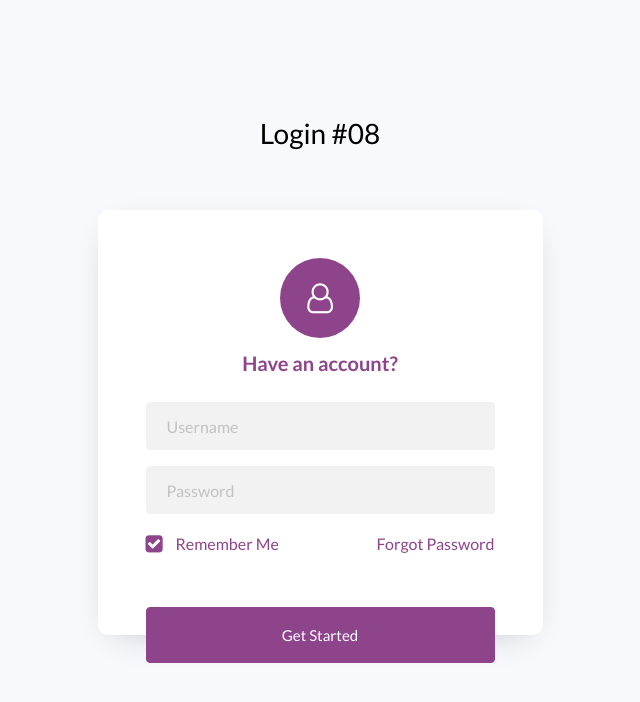
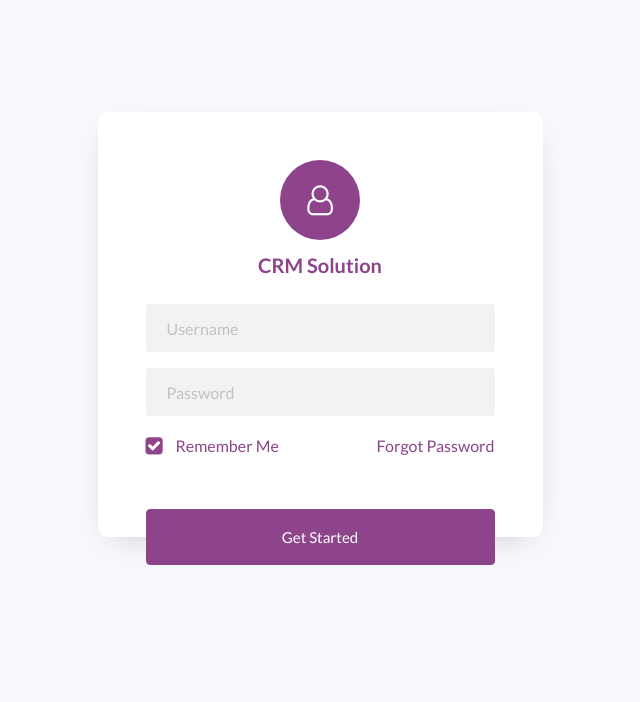
Before and after one commit to Yanperm/ElasticBeanstalk, a plain HTML site: page index.html in a window 1280 px wide. Shown: the whole page, without its empty margins (320-960 px from the left). Drawn offline with Linux system fonts and the light colour scheme.

Commit message:
Update index.html

```diff
--- a/index.html
+++ b/index.html
@@ -1,5 +1,6 @@
 <!doctype html>
 <html lang="en">
+
 <head>
     <title>Login 08</title>
     <meta charset="utf-8">
@@ -12,21 +13,18 @@
     <link rel="stylesheet" href="css/style.css">
 
 </head>
+
 <body>
     <section class="ftco-section">
         <div class="container">
-			<div class="row justify-content-center">
-				<div class="col-md-6 text-center mb-5">
-					<h2 class="heading-section">Login #08</h2>
-				</div>
-			</div>
+
             <div class="row justify-content-center">
                 <div class="col-md-6 col-lg-5">
                     <div class="login-wrap p-4 p-md-5">
                         <div class="icon d-flex align-items-center justify-content-center">
                             <span class="fa fa-user-o"></span>
                         </div>
-		      	<h3 class="text-center mb-4">Have an account?</h3>
+                        <h3 class="text-center mb-4">CRM Solution</h3>
                         <form action="#" class="login-form">
                             <div class="form-group">
                                 <input type="text" class="form-control rounded-left" placeholder="Username" required>
@@ -61,4 +59,5 @@
     <script src="js/main.js"></script>
 
 </body>
+
 </html>
```
Lines whose indentation alone changed are shown as unchanged.
